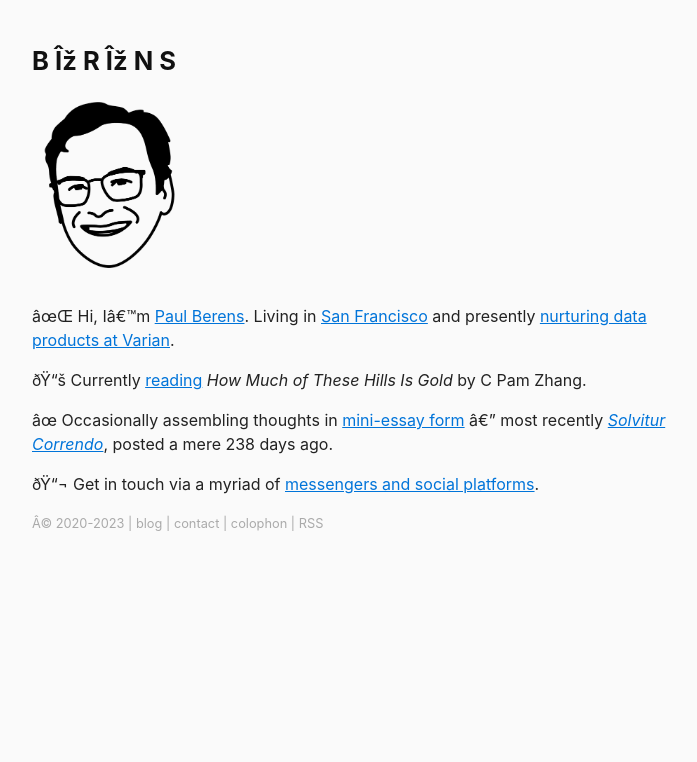
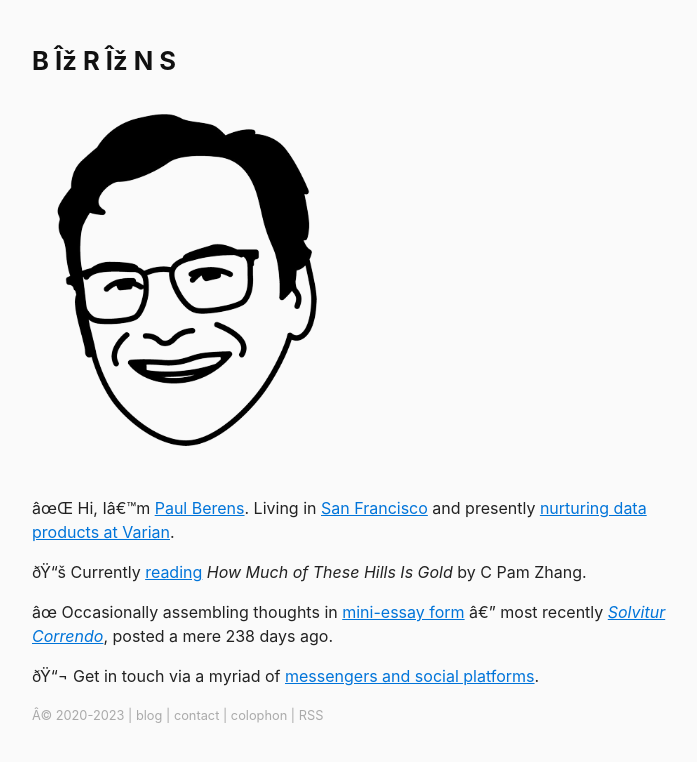
Before and after one commit to berensp/berensp.github.io, a Jekyll site: the page built from index.md, in a window 1280 px wide. Shown: the top 762 px of the page, without its empty margins (288-985 px from the left). Built offline with Jekyll 4.4.1, drawn with Linux system fonts in a browser that asks for light colours; a script that is not in the unit is left out.

Commit message:
Update main.css

```diff
--- a/assets/main.css
+++ b/assets/main.css
@@ -16,7 +16,7 @@ header {
 }
 
 img {
-  max-width: 100%;
+  max-width: 100%; w
 }
 
 a {
@@ -86,3 +86,19 @@ blockquote {
 blockquote p {
   display: inline-block;
 }
+
+/* CSS for mobile devices */
+@media (max-width: 600px) {
+  img {
+    width: 100%;
+    height: auto;
+  }
+}
+
+/* CSS for desktop */
+@media (min-width: 601px) {
+  img {
+    width: 50%;
+    height: auto;
+  }
+}
```
